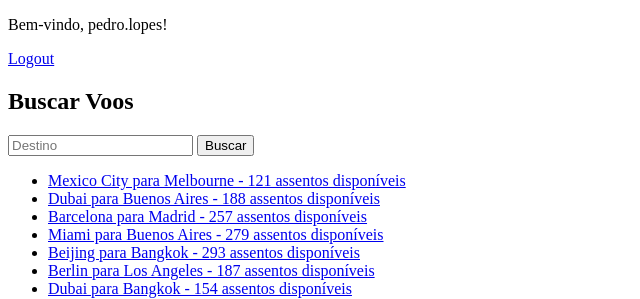
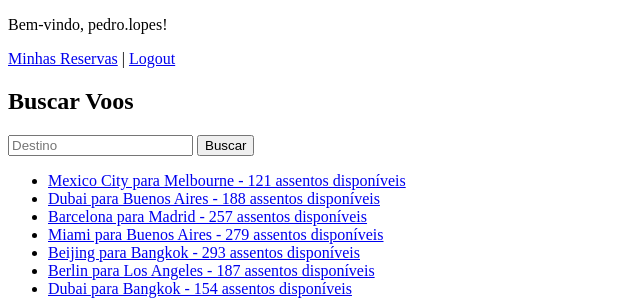
Before and after one commit to pedrogplopes/APS2_Trabalho, a Django app: page /search/ in a window 1280 px wide. Shown: the top 299 px of the page, without its empty margins (0-640 px from the left). Run offline with Django 5.2, Linux system fonts and the light colour scheme; a user stored in the database is signed in; data comes from the database, SQL or seed files in the repository; both versions use the stored data as it was after the commit.

Commit message:
blablabla

```diff
--- a/airline_reservation/reservations/templates/reservations/make_reservation.html
+++ b/airline_reservation/reservations/templates/reservations/make_reservation.html
@@ -24,5 +24,6 @@
 <p>
     Usuário atual: {{ user.username }} |
     <a href="{% url 'search_flights' %}">Voltar para a busca de voos</a> |
+    <a href="{% url 'my_reservations' %}">Minhas Reservas</a> |
     <a href="{% url 'logout' %}">Sair</a>
 </p>
--- a/airline_reservation/reservations/templates/reservations/my_reservations.html
+++ b/airline_reservation/reservations/templates/reservations/my_reservations.html
@@ -24,6 +24,7 @@
     <p>
         Usuário atual: {{ user.username }} |
         <a href="{% url 'search_flights' %}">Voltar para a busca de voos</a> |
+        <a href="{% url 'my_reservations' %}">Minhas Reservas</a> |
         <a href="{% url 'logout' %}">Sair</a>
     </p>
 </body>
--- a/airline_reservation/reservations/templates/reservations/payment.html
+++ b/airline_reservation/reservations/templates/reservations/payment.html
@@ -20,6 +20,7 @@
     <p>
         Usuário atual: {{ user.username }} |
         <a href="{% url 'search_flights' %}">Voltar para a busca de voos</a> |
+        <a href="{% url 'my_reservations' %}">Minhas Reservas</a> |
         <a href="{% url 'logout' %}">Sair</a>
     </p>
 
--- a/airline_reservation/reservations/templates/reservations/search_flights.html
+++ b/airline_reservation/reservations/templates/reservations/search_flights.html
@@ -7,6 +7,7 @@
     <header>
         {% if user.is_authenticated %}
             <p>Bem-vindo, {{ user.username }}!</p>
+            <a href="{% url 'my_reservations' %}">Minhas Reservas</a> |
             <a href="{% url 'logout' %}">Logout</a>
         {% else %}
             <a href="{% url 'login' %}">Login</a>
```
Also changed, not shown: airline_reservation/db.sqlite3.
